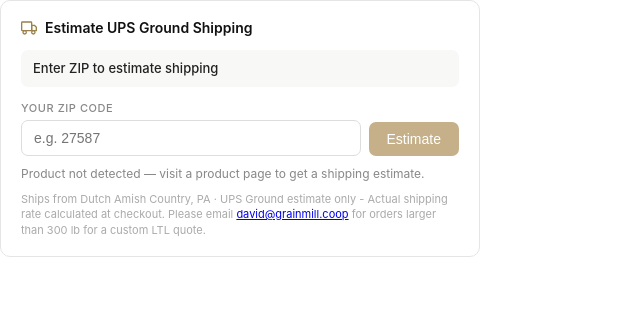
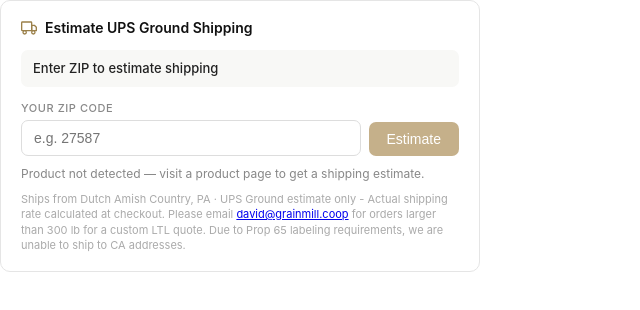
Before and after one commit to catawbacoops/ups-shipping-calc, a website: page public/product-shipping.html in a window 1280 px wide. Shown: the whole page, without its empty margins (0-640 px from the left). Drawn offline with Linux system fonts and the light colour scheme.

Commit message:
Update shipping disclaimer with CA restrictions
Added Prop 65 shipping restrictions for CA addresses.

```diff
--- a/public/product-shipping.html
+++ b/public/product-shipping.html
@@ -218,7 +218,7 @@
     </div>
   </div>
 
-  <p class="disclaimer">Ships from Dutch Amish Country, PA · UPS Ground estimate only - Actual shipping rate calculated at checkout. Please email <a href="mailto:david@grainmill.coop">david@grainmill.coop</a> for orders larger than 300 lb for a custom LTL quote.
+  <p class="disclaimer">Ships from Dutch Amish Country, PA · UPS Ground estimate only - Actual shipping rate calculated at checkout. Please email <a href="mailto:david@grainmill.coop">david@grainmill.coop</a> for orders larger than 300 lb for a custom LTL quote. Due to Prop 65 labeling requirements, we are unable to ship to CA addresses.
 </p>
 </div>
 
```
